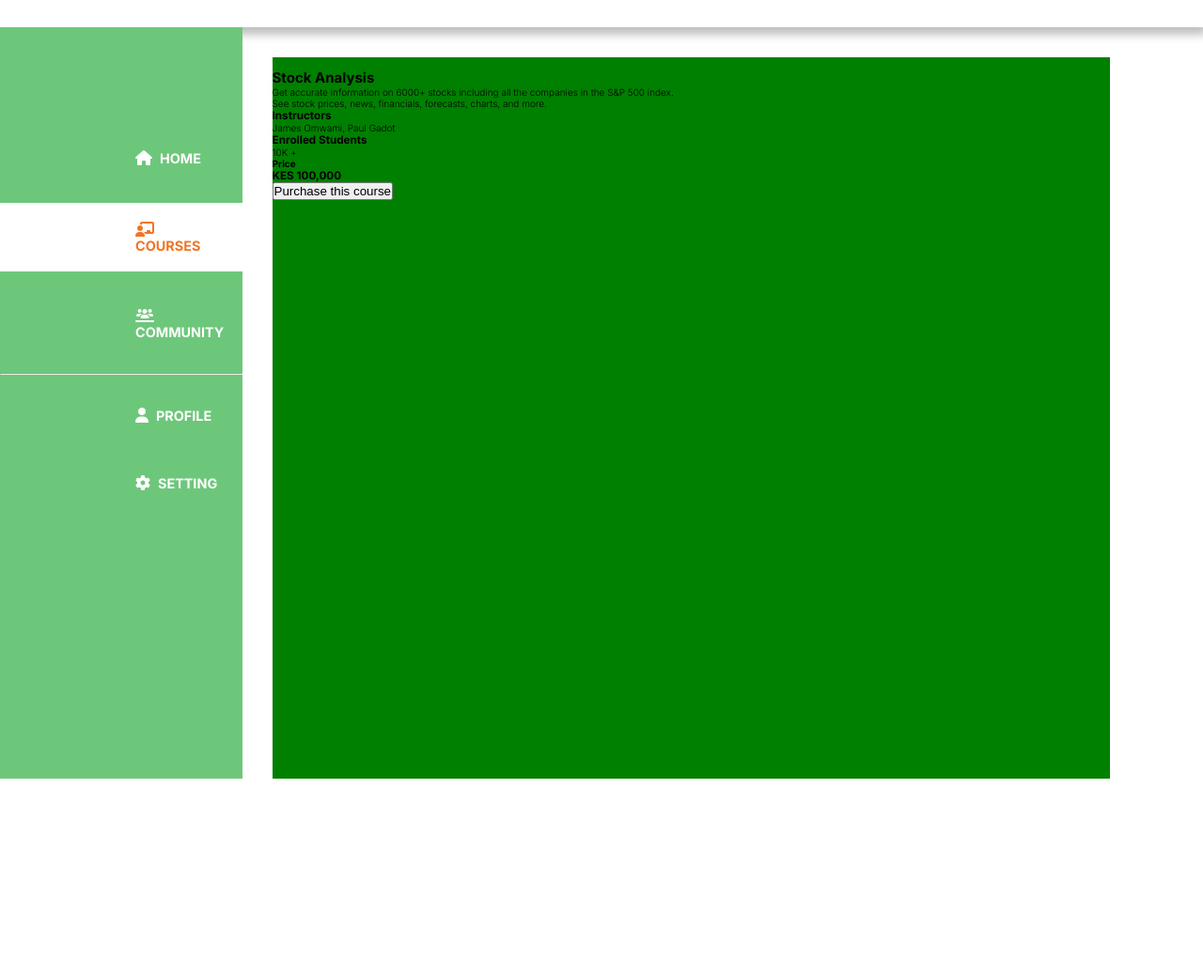
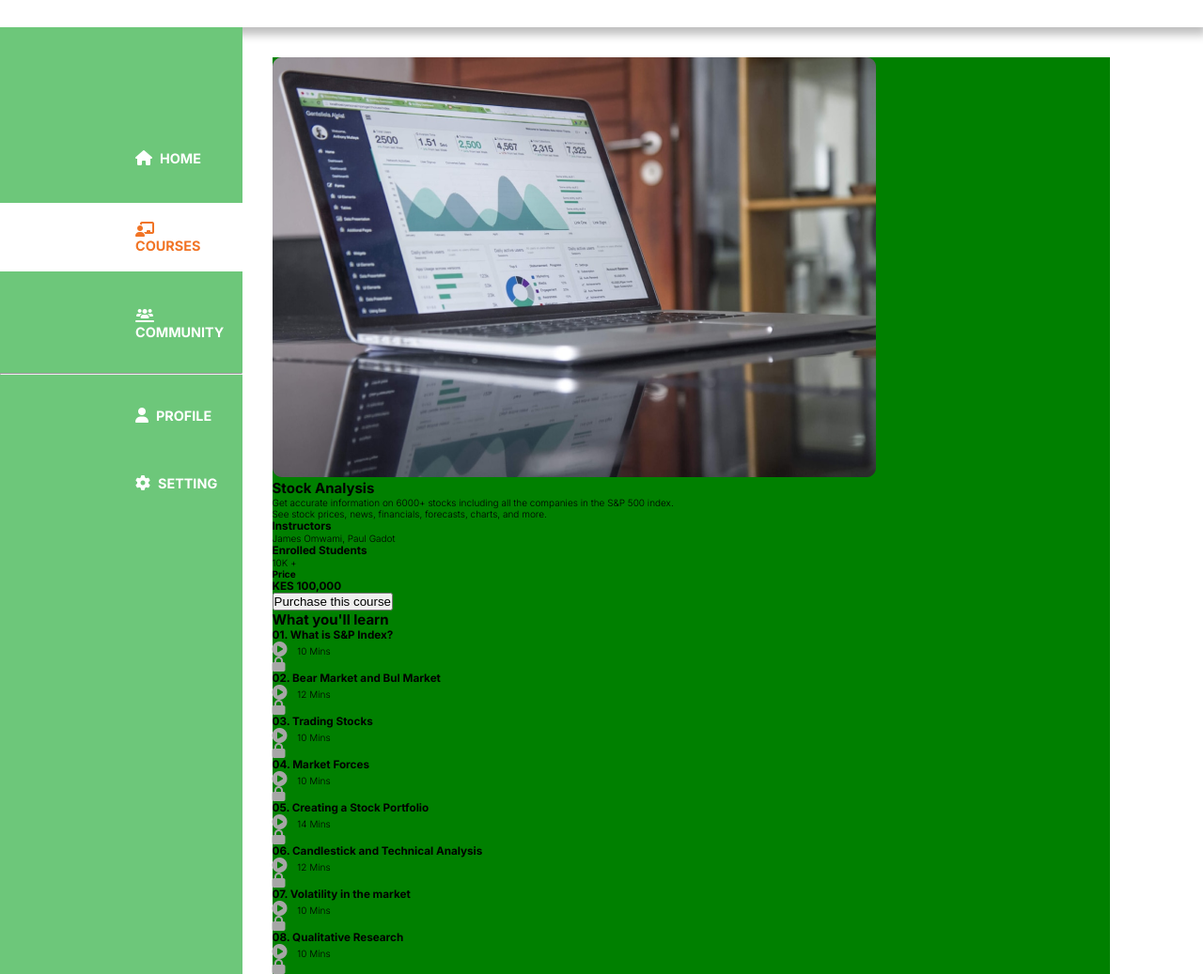
Before and after one commit to Elvis-Munene/Abojani-Academy-web-app, a plain HTML site: page assets/pages/coursespage3.html in a window 1280 px wide. Shown: the part 60-1097 px from the top of the page at 94% size. Before the commit the page ends 889 px from the top, so only its background shows below. Drawn offline with Linux system fonts and the light colour scheme.

Commit message:
This commit completes the structure of the courses purchase page

```diff
--- a/assets/pages/coursespage3.html
+++ b/assets/pages/coursespage3.html
@@ -56,7 +56,7 @@
                 <!-- PLEASE PUT CONTENT HERE -->
                 <div class="coursePurchase">
                   <div class="coursePurchase-Left">
-                    <img src="" alt="">
+                    <img src="../images/Rectangle 10.png" alt="">
                     <div class="coursePurchaseDetails">
                       <h2>Stock Analysis</h2>
                       <p>Get accurate information on 6000+ stocks including all the companies in the S&P 500 index.</p>
@@ -81,7 +81,72 @@
                   </div>
 
                   <div class="coursePurchase-Right">
+                    <h2>What you'll learn</h2>
+                    <div class="unlockedCourseTittles">
+                      <div class="unlockedCourseDetails">
+                        <div class="unlockedCourseDetails-Left">
+                          <h3>01. What is S&P Index?</h3>
+                          <p><i class="fa-solid fa-circle-play"></i> 10 Mins</p>
+                        </div>
+                        <p><i class="fa-solid fa-lock"></i></p>
+                      </div>
 
+                      <div class="unlockedCourseDetails">
+                        <div class="unlockedCourseDetails-Left">
+                          <h3>02. Bear Market and Bul Market</h3>
+                          <p><i class="fa-solid fa-circle-play"></i> 12 Mins</p>
+                        </div>
+                        <p><i class="fa-solid fa-lock"></i></p>
+                      </div>
+
+                      <div class="unlockedCourseDetails">
+                        <div class="unlockedCourseDetails-Left">
+                          <h3>03. Trading Stocks</h3>
+                          <p><i class="fa-solid fa-circle-play"></i> 10 Mins</p>
+                        </div>
+                        <p><i class="fa-solid fa-lock"></i></p>
+                      </div>
+
+                      <div class="unlockedCourseDetails">
+                        <div class="unlockedCourseDetails-Left">
+                          <h3>04. Market Forces</h3>
+                          <p><i class="fa-solid fa-circle-play"></i> 10 Mins</p>
+                        </div>
+                        <p><i class="fa-solid fa-lock"></i></p>
+                      </div>
+
+                      <div class="unlockedCourseDetails">
+                        <div class="unlockedCourseDetails-Left">
+                          <h3>05. Creating a Stock Portfolio</h3>
+                          <p><i class="fa-solid fa-circle-play"></i> 14 Mins</p>
+                        </div>
+                        <p><i class="fa-solid fa-lock"></i></p>
+                      </div>
+
+                      <div class="unlockedCourseDetails">
+                        <div class="unlockedCourseDetails-Left">
+                          <h3>06. Candlestick and Technical Analysis</h3>
+                          <p><i class="fa-solid fa-circle-play"></i> 12 Mins</p>
+                        </div>
+                        <p><i class="fa-solid fa-lock"></i></p>
+                      </div>
+
+                      <div class="unlockedCourseDetails">
+                        <div class="unlockedCourseDetails-Left">
+                          <h3>07. Volatility in the market</h3>
+                          <p><i class="fa-solid fa-circle-play"></i> 10 Mins</p>
+                        </div>
+                        <p><i class="fa-solid fa-lock"></i></p>
+                      </div>
+
+                      <div class="unlockedCourseDetails">
+                        <div class="unlockedCourseDetails-Left">
+                          <h3>08. Qualitative Research</h3>
+                          <p><i class="fa-solid fa-circle-play"></i> 10 Mins</p>
+                        </div>
+                        <p><i class="fa-solid fa-lock"></i></p>
+                      </div>
+                    </div>
 
                   </div>
 
```
